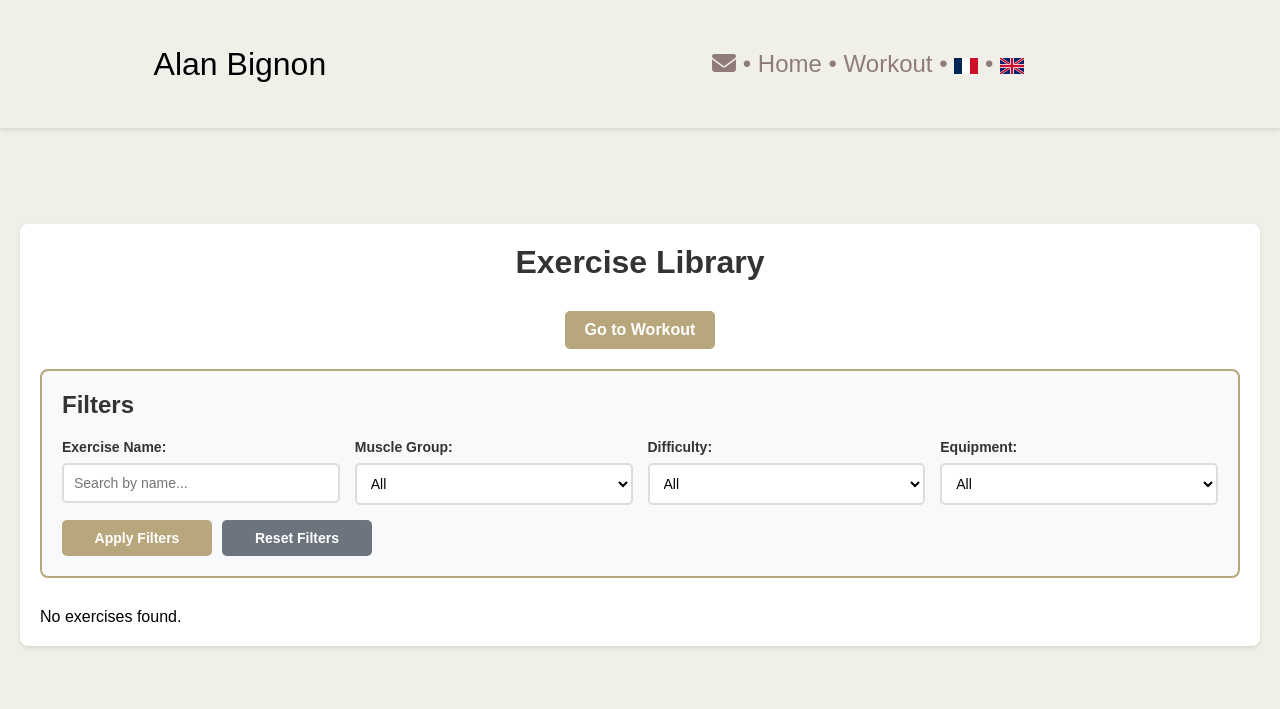
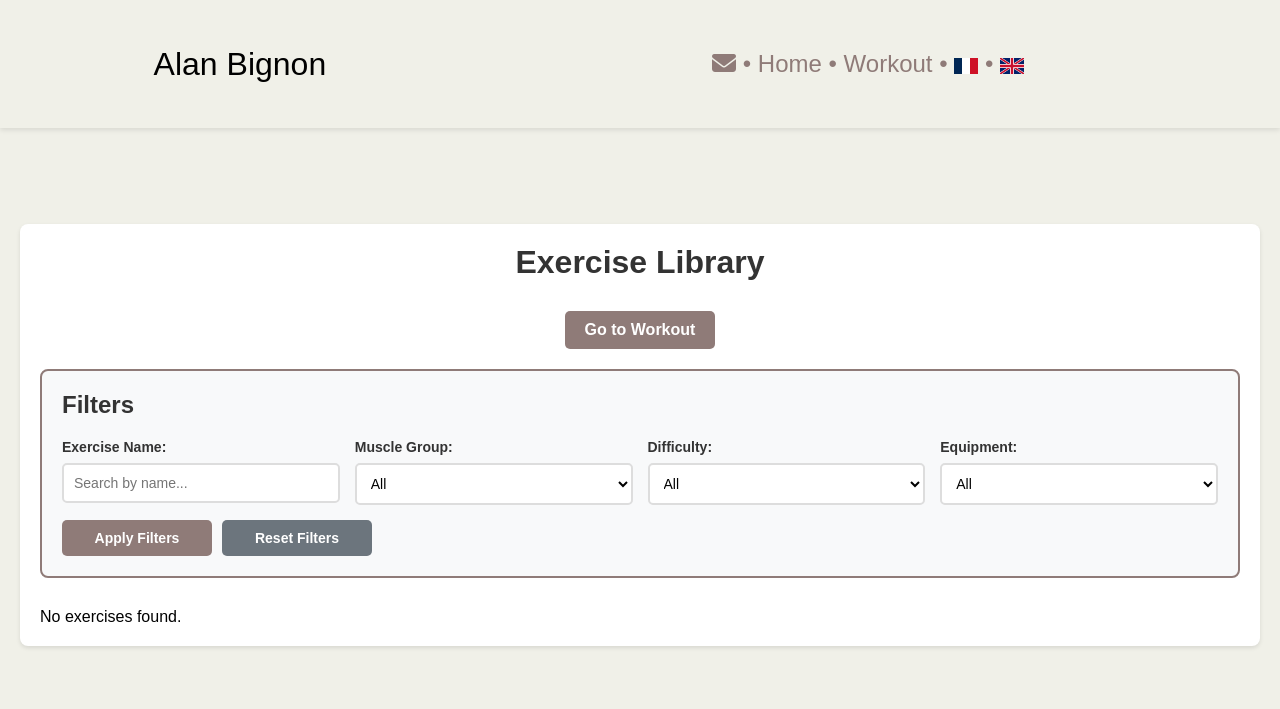
Before and after one commit to XeroBis/portfolio, a Django app: page /workout/library/ in a window 1280 px wide. Shown: the top 709 px of the page. Run offline with Django 5.2, Linux system fonts and the light colour scheme; data that the repository does not hold is empty.

Commit message:
split home css and created color.css for all colors in the website

```diff
--- a/apps/home/static/home/css/about.css
+++ b/apps/home/static/home/css/about.css
@@ -45,7 +45,7 @@
         padding-top: 5%;
         padding-left: 10%;
         width: 80%;
-        border-top: 2px solid black;
+        border-top: 2px solid var(--color-border-black);
     }
 }
 
--- a/apps/home/static/home/css/base.css
+++ b/apps/home/static/home/css/base.css
@@ -9,7 +9,7 @@ html {
 }
 
 body {
-    background-color: rgb(240 240 232);
+    background-color: var(--color-background);
     font-family: "Twemoji Country Flags", Arial, Helvetica, sans-serif;
     padding-top: 10rem;
 }
--- a/apps/workout/static/workout/css/colors.css
+++ b/apps/home/static/home/css/colors.css
@@ -1,13 +1,19 @@
 :root {
+    --color-background: rgb(240, 240, 232);
+
     /* Primary Colors */
     --color-white: #ffffff;
     --color-black: #000000;
 
+    --color-text-black: black;
+
     /* Text Colors */
-    --color-text-primary: #333;
+    --color-text-primary: rgb(51, 51, 51);
     --color-text-secondary: #555;
     --color-text-tertiary: #666;
     --color-text-muted: #999;
+    --color-text-dark-gray: rgb(70, 70, 70);
+    --color-text-medium-gray: rgb(100, 100, 100);
 
     /* Background Colors */
     --color-bg-primary: #fff;
@@ -22,11 +28,12 @@
     --color-border-tertiary: #d0d0d0;
     --color-border-light: #eee;
     --color-border-lighter: #f0f0f0;
+    --color-border-black: black;
 
     /* Brand/Accent Colors */
-    --color-accent-primary: #b8a77c;
-    --color-accent-hover: #b8ab8aac;
-    --color-accent-light: rgba(184, 167, 124, 0.15);
+    --color-accent-primary: rgb(143, 123, 120);
+    --color-accent-primary-light: rgba(143, 123, 120, 0.1);
+    --color-accent-hover: rgb(126, 108, 105);
     --color-accent-border: rgb(143, 123, 120);
     --color-accent-border-hover: rgb(126, 108, 105);
     --color-accent-focus: rgba(126, 108, 105, 0.1);
--- a/apps/home/static/home/css/cv.css
+++ b/apps/home/static/home/css/cv.css
@@ -9,7 +9,7 @@
 
 #cv_title {
     padding-top: 5%;
-    border-top: 2px solid black;
+    border-top: 2px solid var(--color-border-black);
     font-size: 3rem;
     font-weight: bold;
 }
--- a/apps/home/static/home/css/home.css
+++ b/apps/home/static/home/css/home.css
@@ -1,5 +1,6 @@
 /* Main CSS file for home app - imports all component styles */
 
+@import url('colors.css');
 @import url('base.css');
 @import url('header.css');
 @import url('about.css');
--- a/apps/home/static/home/css/projects.css
+++ b/apps/home/static/home/css/projects.css
@@ -12,9 +12,9 @@
 }
 
 .project {
-    background-color: #fff;
+    background-color: var(--color-white);
     border-radius: 5px;
-    box-shadow: 0 0 10px rgba(0, 0, 0, 0.1);
+    box-shadow: 0 0 10px var(--color-shadow-light);
     overflow: hidden;
     transition: transform 0.3s ease;
 }
@@ -40,8 +40,8 @@
 
 .tag {
     display: inline-block;
-    background-color: rgb(126, 108, 105);
-    color: #fff;
+    background-color: var(--color-accent-primary);
+    color: var(--color-white);
     padding: 5px 10px;
     border-radius: 5px;
     margin-right: 2px;
--- a/apps/home/static/home/css/testimonials.css
+++ b/apps/home/static/home/css/testimonials.css
@@ -34,27 +34,27 @@
     width: 90%;
     max-width: 400px;
     padding: 1.5rem;
-    border: 2px solid rgb(143, 123, 120);
+    border: 2px solid var(--color-accent-primary);
     border-radius: 15px;
-    background-color: rgb(255, 255, 255);
+    background-color: var(--color-white);
     text-align: left;
     transition: box-shadow 0.3s ease;
 }
 
 .testimonial:hover {
-    box-shadow: 0 6px 10px rgba(0, 0, 0, 0.15);
+    box-shadow: 0 6px 10px var(--color-shadow-medium);
 }
 
 .testimonial_text {
     font-size: 1.2rem;
     line-height: 1.5;
     margin-bottom: 1rem;
-    color: rgb(70, 70, 70);
+    color: var(--color-text-dark-gray);
 }
 
 .testimonial_author {
     font-size: 1rem;
     font-style: italic;
     text-align: right;
-    color: rgb(100, 100, 100);
+    color: var(--color-text-medium-gray);
 }
```
Also changed, not shown: apps/home/static/home/css/header.css (+13 -13 lines).
